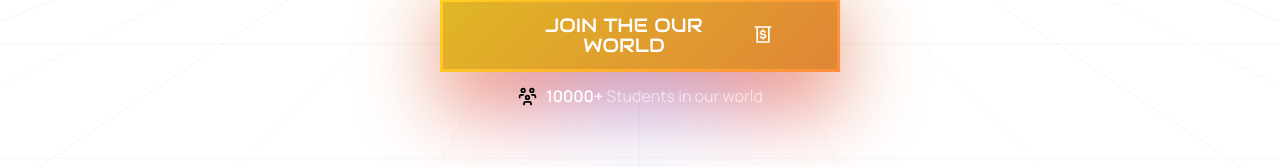
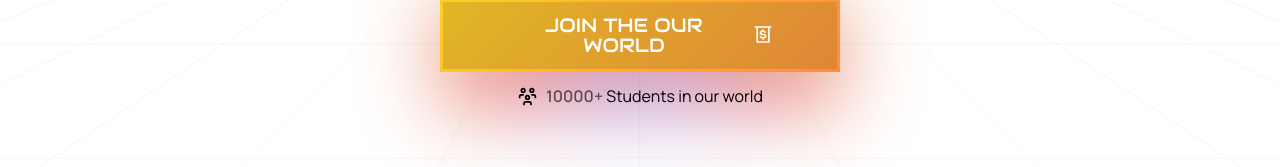
Before and after one commit to ricchimicchi/projectdigital, a Next.js app: page / in a window 1280 px wide. Shown: the part 785-952 px from the top of the page. Built offline with nearby package versions, Linux system fonts and the light colour scheme.

Commit message:
akakdhdvdsbsd

```diff
--- a/app/page.jsx
+++ b/app/page.jsx
@@ -56,8 +56,8 @@
                 </Link>
                 <div className="flex items-center gap-2 mt-3 1xl:mt-2 justify-center">
                   <TbUsersGroup size={21} />
-                  <span className="text-white/60 1xl:text-sm">
-                    <span className="text-white font-semibold">10000+ </span>
+                  <span className="dark:text-white/60 1xl:text-sm">
+                    <span className="dark:text-white text-black/60 font-semibold">10000+ </span>
                     Students in our world
                   </span>
                 </div>
```
